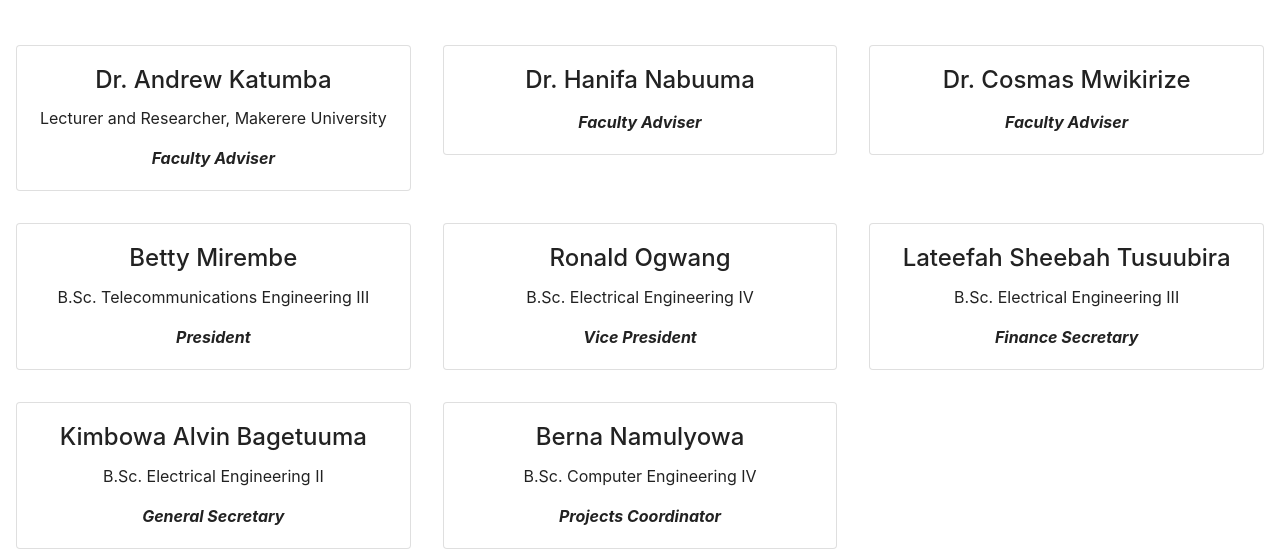
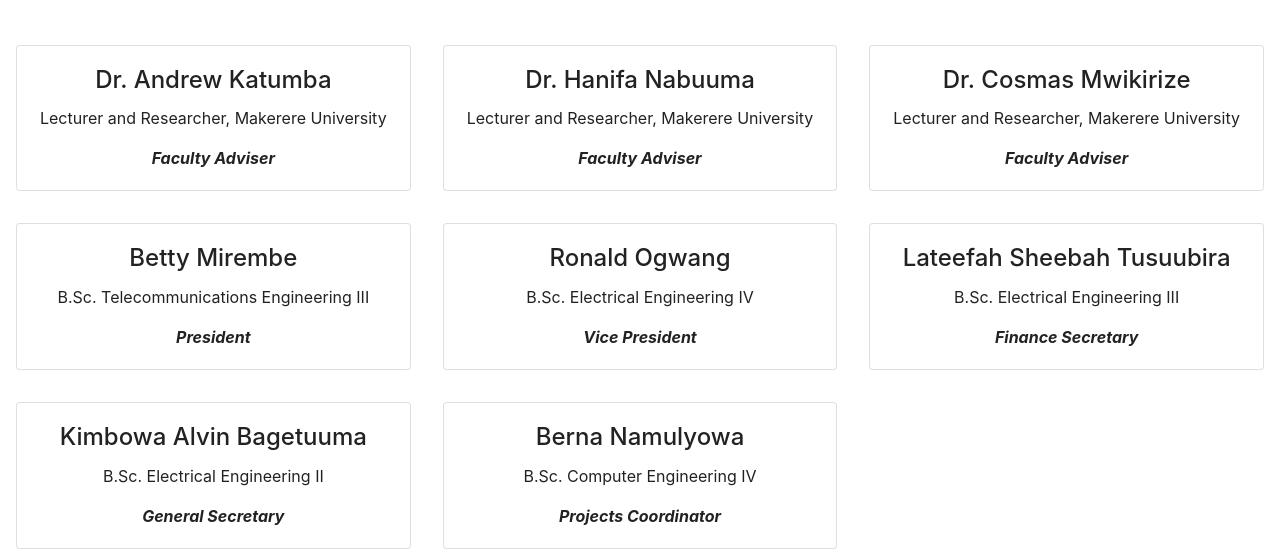
Before and after one commit to makmlclub/makmlclub.github.io, a plain HTML site: page leadership.html in a window 1280 px wide. Shown: the part 250-801 px from the top of the page. Drawn offline with nearby package versions, Linux system fonts and the light colour scheme.

Commit message:
Update leadership.html

```diff
--- a/leadership.html
+++ b/leadership.html
@@ -67,7 +67,7 @@
                 <div class="card text-center">
                     <div class="card-body">
                         <h4 class="card-title">Dr. Hanifa Nabuuma</h4>
-                        <p class="card-text"></p>
+                        <p class="card-text">Lecturer and Researcher, Makerere University</p>
                         <b><em>Faculty Adviser</em></b>
                     </div>
                 </div>
@@ -77,7 +77,7 @@
                 <div class="card text-center">
                     <div class="card-body">
                         <h4 class="card-title">Dr. Cosmas Mwikirize</h4>
-                        <p class="card-text"></p>
+                        <p class="card-text">Lecturer and Researcher, Makerere University</p>
                         <b><em>Faculty Adviser</em></b>
                     </div>
                 </div>
```
